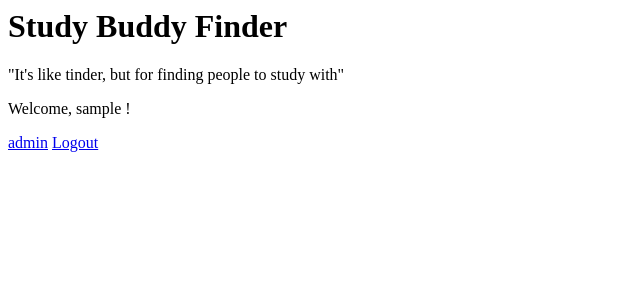
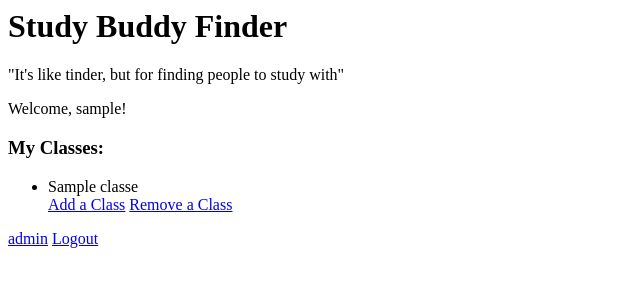
Before and after one commit to rafid-mirza/study-buddy-website, a Django app: page /buddiesforstudies/ in a window 1280 px wide. Shown: the top 300 px of the page, without its empty margins (0-640 px from the left). Run offline with Django 4.2, Linux system fonts and the light colour scheme; a user stored in the database is signed in; tables that the repository leaves empty hold one stand-in row (values such as "Sample post"); some libraries are stand-ins or nearby versions.

Commit message:
Select Classes
You add and remove classes (but the classes api isn't working so I didn't do anything with that)

```diff
--- a/buddiesforstudies/admin.py
+++ b/buddiesforstudies/admin.py
@@ -1,4 +1,5 @@
 from django.contrib import admin
-from .models import Example
+from .models import Example, user, classes
 
 admin.site.register(Example)
+admin.site.register(classes)
--- a/buddiesforstudies/models.py
+++ b/buddiesforstudies/models.py
@@ -1,4 +1,5 @@
 from django.db import models
+from django.contrib.auth.models import User
 
 
 class user(models.Model):
@@ -6,3 +7,9 @@ class user(models.Model):
 
 class Example(models.Model):
     example_text = models.CharField(max_length=200)
+
+class classes(models.Model):
+    title = models.CharField(max_length=128)
+    user = models.ForeignKey(User, on_delete=models.CASCADE)
+    def __str__(self):
+        return self.title
--- a/buddiesforstudies/templates/login.html
+++ b/buddiesforstudies/templates/login.html
@@ -5,15 +5,25 @@
   </head>
 <body>
     {% if user.is_authenticated %}
-    <h1>Study Buddy Finder</h1>
-    <p></p>"It's like tinder, but for finding people to study with"</p>
-    <p>Welcome, {{ user.username }} !</p>
-       <a target="_black" href="admin">admin</a>
-       <a href="{% url 'logout' %}">Logout</a>
+      <h1>Study Buddy Finder</h1>
+      <p></p>"It's like tinder, but for finding people to study with"</p>
+      <p>Welcome, {{ user.username }}!</p>
+      <header>
+        <h3>My Classes:</h3>
+      </header>
+      <ul>
+        {% for class in user.classes_set.all %}
+          <li>{{class}}</li>
+        {% endfor %}
+        <a href="{% url 'add_class' %}">Add a Class</a>
+        <a href="{% url 'remove_class' %}">Remove a Class</a>
+      </ul>
+      <a target="_black" href="admin">admin</a>
+      <a href="{% url 'logout' %}">Logout</a>
 
     {% else %}
-    <h1>Study Buddy Finder</h1>
-    <a href="{% provider_login_url 'google' %}">Login with Google</a>
+      <h1>Study Buddy Finder</h1>
+      <a href="{% provider_login_url 'google' %}">Log In</a>
 
     {% endif %}
 
--- a/buddiesforstudies/urls.py
+++ b/buddiesforstudies/urls.py
@@ -8,5 +8,8 @@ from . import views
 urlpatterns = [
     path('', views.index, name='index'),
     path('logout', LogoutView.as_view(), name="logout"),
-
+    path('addclass', views.add_class, name = 'add_class'),
+    path('classes/submit', views.submit, name='submit'),
+    path('removeclass', views.remove_class, name = 'remove_class'),
+    path('classes/remove', views.remove, name='remove'),
 ]
--- a/buddiesforstudies/views.py
+++ b/buddiesforstudies/views.py
@@ -1,7 +1,34 @@
 from django.shortcuts import render
-from django.http import HttpResponse
-
+from django.http import HttpResponse, HttpResponseRedirect
+from django.urls import reverse
+from .models import classes
 
 
 def index(request):
     return render(request, 'login.html',{})
+
+def add_class(request):
+    model = classes
+    return render(request, 'add_class.html')
+
+def submit(request):
+    aclass = classes(title = request.POST['title'], user = request.user)
+    try:
+        classes.objects.get(title = request.POST['title'], user = request.user)
+    except (KeyError, classes.DoesNotExist):
+        aclass.save()
+    return HttpResponseRedirect(reverse('index'))
+
+def remove_class(request):
+    model = classes
+    return render(request, 'remove_class.html')
+
+def remove(request):
+    try:
+        aclass = classes.objects.get(title = request.POST['choice'], user = request.user)
+    except (KeyError, classes.DoesNotExist):
+        # Redisplay the question voting form.
+        return render(request, 'remove_class.html', {'error_message': "You didn't select a class."})
+    else:
+        aclass.delete()
+        return HttpResponseRedirect(reverse('index'))
```
Also changed, not shown: buddiesforstudies/templates/add_class.html (added, +23 -0 lines), buddiesforstudies/templates/remove_class.html (added, +29 -0 lines), buddiesforstudies/migrations/0003_classes.py (added), buddiesforstudies/migrations/0004_alter_classes_user.py (added), buddiesforstudies/migrations/0005_rename_name_classes_title.py (added).
